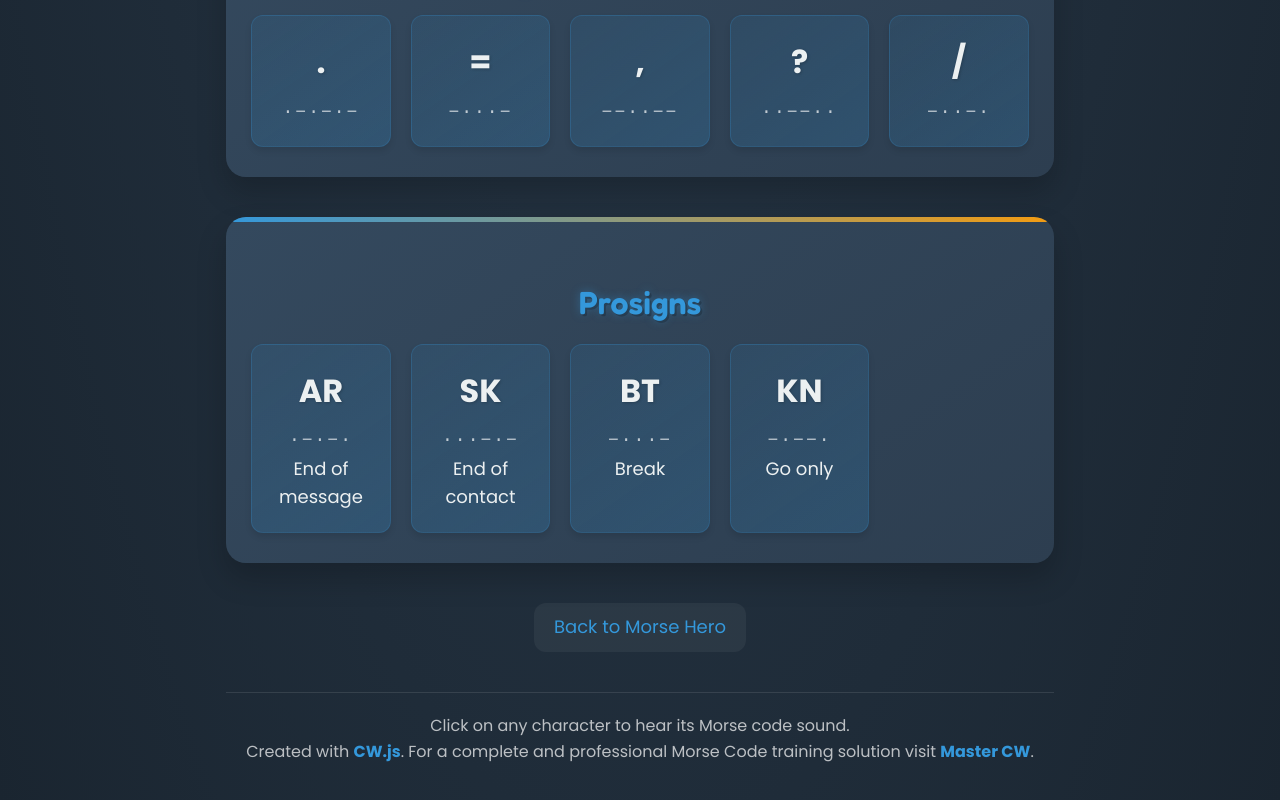
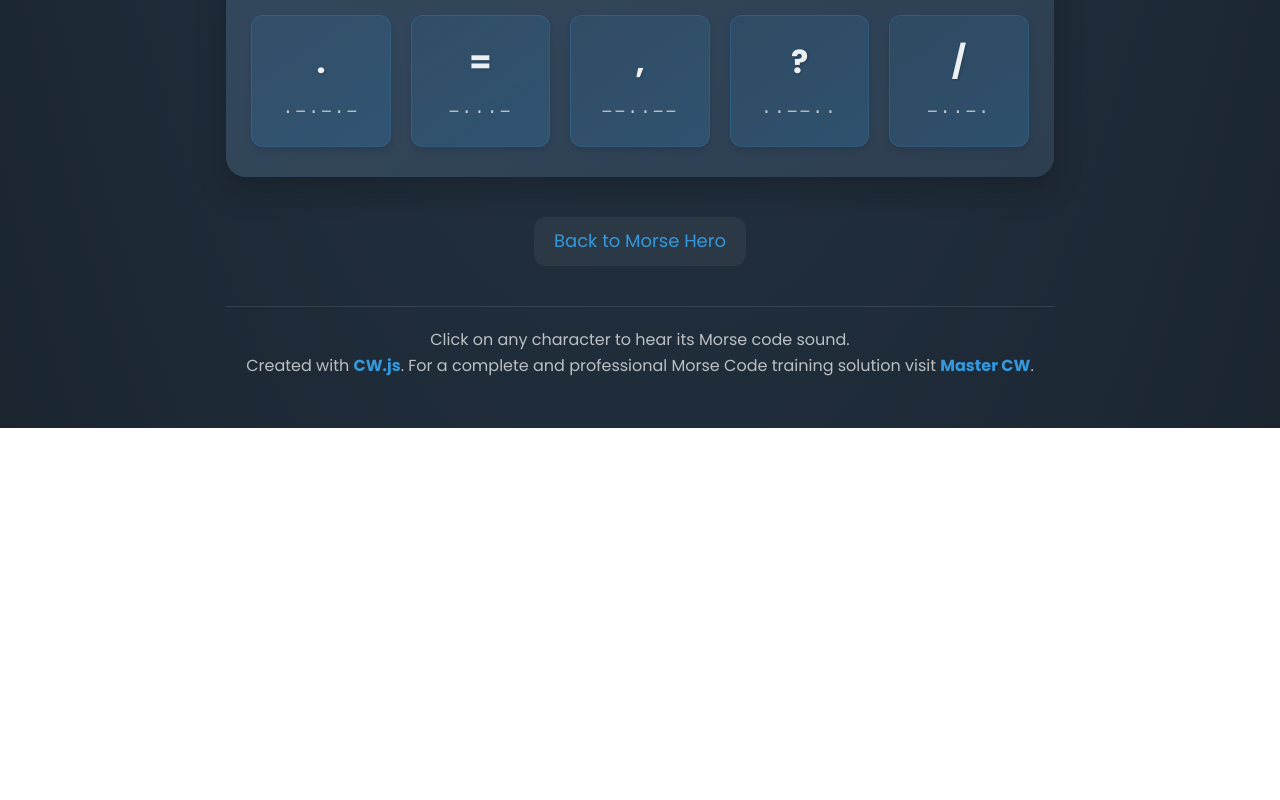
Before and after one commit to yuvadm/morsehero.com, a React (Vite) app: page /chart in a window 1280 px wide. Shown: the part 1910-2710 px from the top of the page. After the commit the page ends 2338 px from the top, so only its background shows below. Built offline with nearby package versions, Linux system fonts and the light colour scheme.

Commit message:
Fix chart page and remove prosigns

```diff
--- a/src/pages/chart/ChartPage.tsx
+++ b/src/pages/chart/ChartPage.tsx
@@ -1,6 +1,6 @@
 import { useEffect, useRef } from 'react';
 import { Link } from 'react-router';
-import * as cw from 'cw';
+import cw from 'cw';
 import '../../base.css';
 import './styles.css';
 
@@ -120,32 +120,6 @@ const ChartPage = () => {
         </div>
       </div>
 
-      <div className="chart-section">
-        <h2>Prosigns</h2>
-        <div className="morse-grid">
-          <div className="morse-item">
-            <div className="character">AR</div>
-            <div className="morse">·−·−·</div>
-            <div className="description">End of message</div>
-          </div>
-          <div className="morse-item">
-            <div className="character">SK</div>
-            <div className="morse">···−·−</div>
-            <div className="description">End of contact</div>
-          </div>
-          <div className="morse-item">
-            <div className="character">BT</div>
-            <div className="morse">−···−</div>
-            <div className="description">Break</div>
-          </div>
-          <div className="morse-item">
-            <div className="character">KN</div>
-            <div className="morse">−·−−·</div>
-            <div className="description">Go only</div>
-          </div>
-        </div>
-      </div>
-
       <div className="back-link">
         <Link to="/">Back to Morse Hero</Link>
       </div>
```
